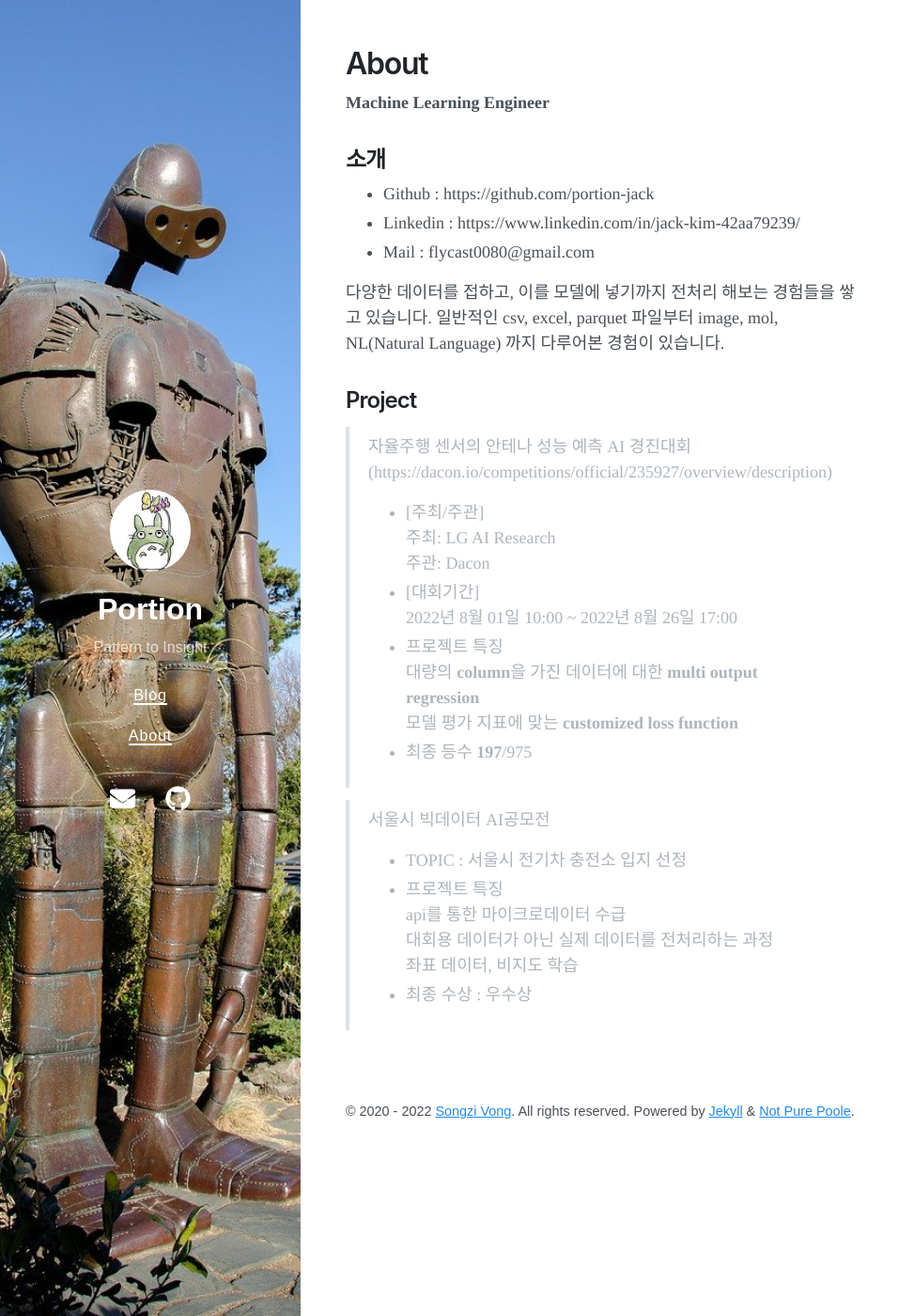
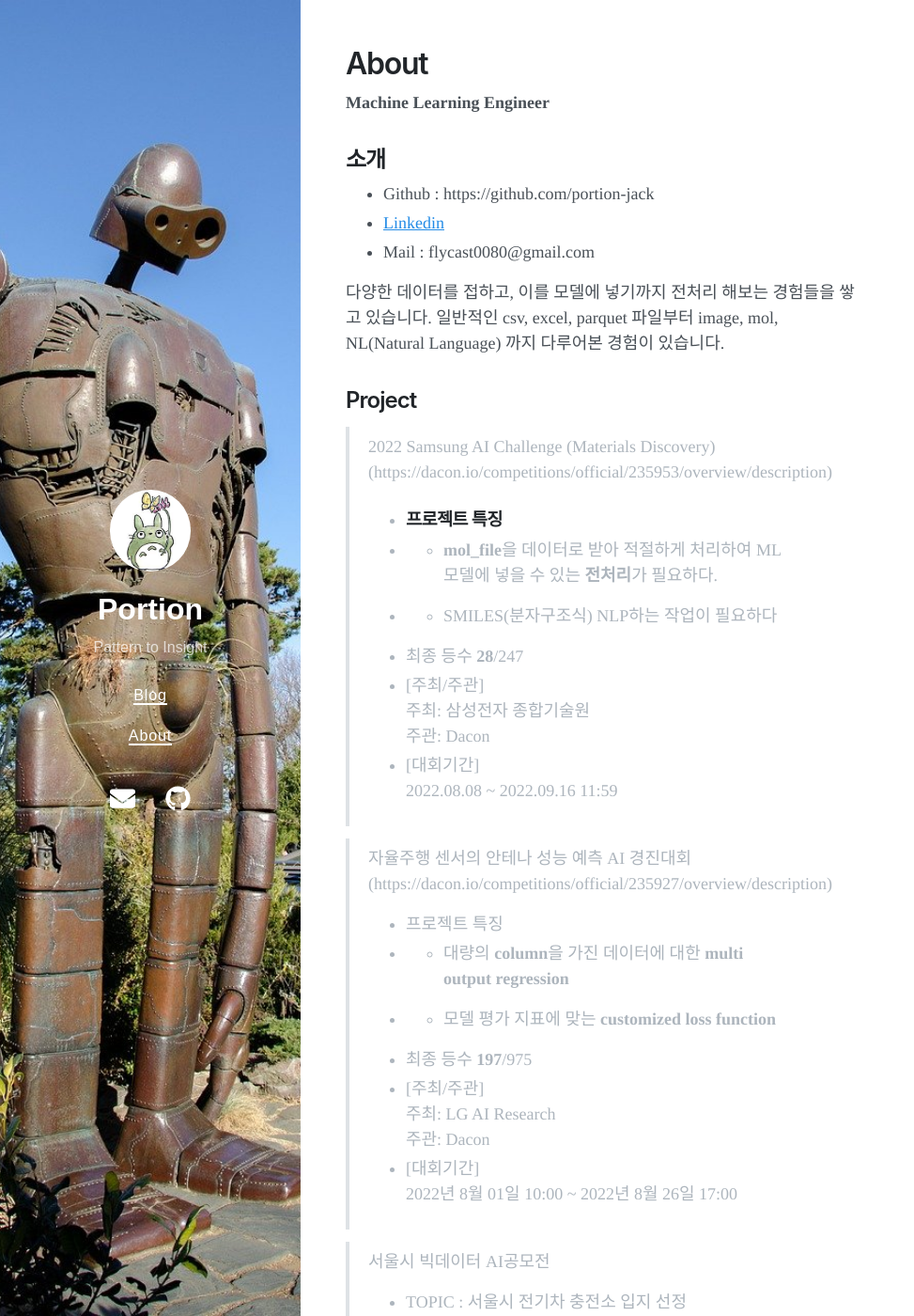
Before and after one commit to potion-jack/potion-jack.github.io, a Jekyll site: the page built from about.md, in a window 1280 px wide and 1400 px high. Shown: the whole window at 94% size, without its empty margins (0-973 px from the left). Built offline with Jekyll 4.4.1, drawn with Linux system fonts in a browser that asks for light colours; nearby versions of some CDN libraries.

Commit message:
changed_about

```diff
--- a/about.md
+++ b/about.md
@@ -7,7 +7,7 @@ title: About
 
 ## 소개
 - Github : https://github.com/portion-jack
-- Linkedin : https://www.linkedin.com/in/jack-kim-42aa79239/
+- [Linkedin](https://www.linkedin.com/in/jack-kim-42aa79239/)
 - Mail : flycast0080@gmail.com
 
 다양한 데이터를 접하고, 이를 모델에 넣기까지 전처리 해보는 경험들을 쌓고 있습니다.
@@ -15,17 +15,29 @@ title: About
 다루어본 경험이 있습니다.
 
 ## Project
+>2022 Samsung AI Challenge (Materials Discovery) <br/>
+(https://dacon.io/competitions/official/235953/overview/description)
+> - ### 프로젝트 특징<br/>
+>- -  **mol_file**을 데이터로 받아 적절하게 처리하여 ML모델에 넣을 수 있는 **전처리**가 필요하다.<br/>
+>- -  SMILES(분자구조식) NLP하는 작업이 필요하다
+> - 최종 등수 **28**/247
+> - [주최/주관]<br/>
+> 주최: 삼성전자 종합기술원<br/>
+> 주관: Dacon<br/>
+> - [대회기간]<br/>
+> 2022.08.08 ~ 2022.09.16 11:59
+
 > 자율주행 센서의 안테나 성능 예측 AI 경진대회
 (https://dacon.io/competitions/official/235927/overview/description)
+> - 프로젝트 특징<br/>
+> - - 대량의 **column**을 가진 데이터에 대한 **multi output regression**<br/>
+> - - 모델 평가 지표에 맞는 **customized loss function**
+> - 최종 등수 **197**/975
 > - [주최/주관]<br/>
 > 주최: LG AI Research<br/>
 > 주관: Dacon<br/>
 > - [대회기간]<br/>
 > 2022년 8월 01일 10:00 ~ 2022년 8월 26일 17:00
-> - 프로젝트 특징<br/>
-> 대량의 **column**을 가진 데이터에 대한 **multi output regression**<br/>
-> 모델 평가 지표에 맞는 **customized loss function**
-> - 최종 등수 **197**/975
 
 > 서울시 빅데이터 AI공모전
 > - TOPIC : 서울시 전기차 충전소 입지 선정<br/>
```
